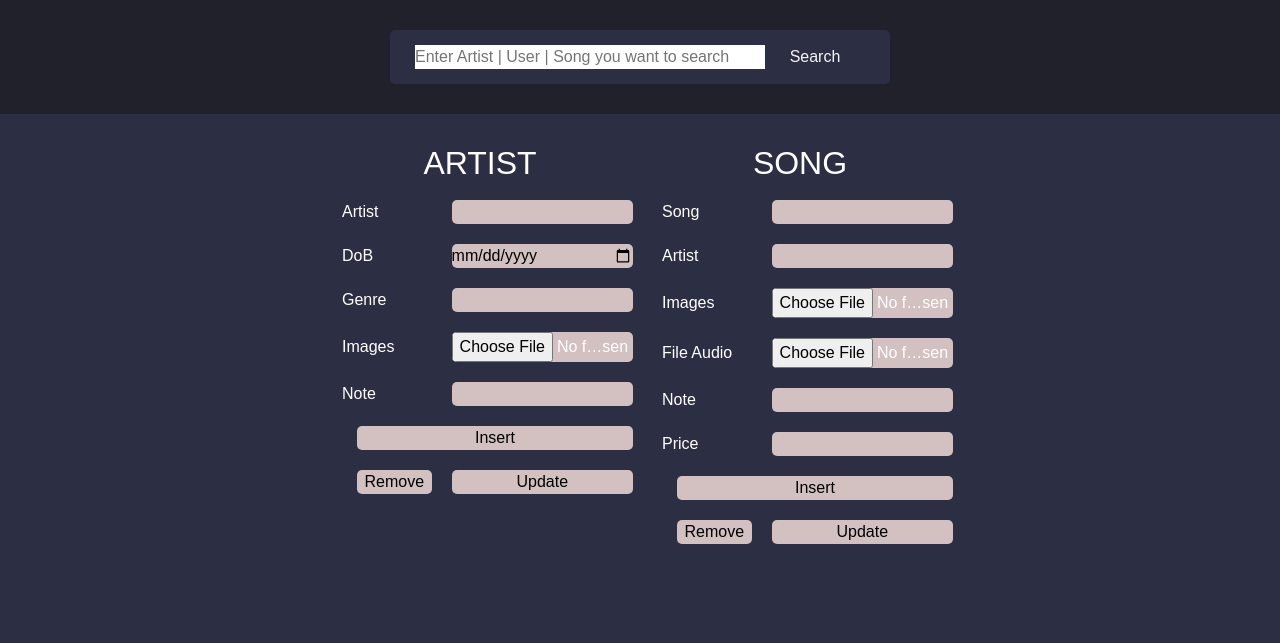
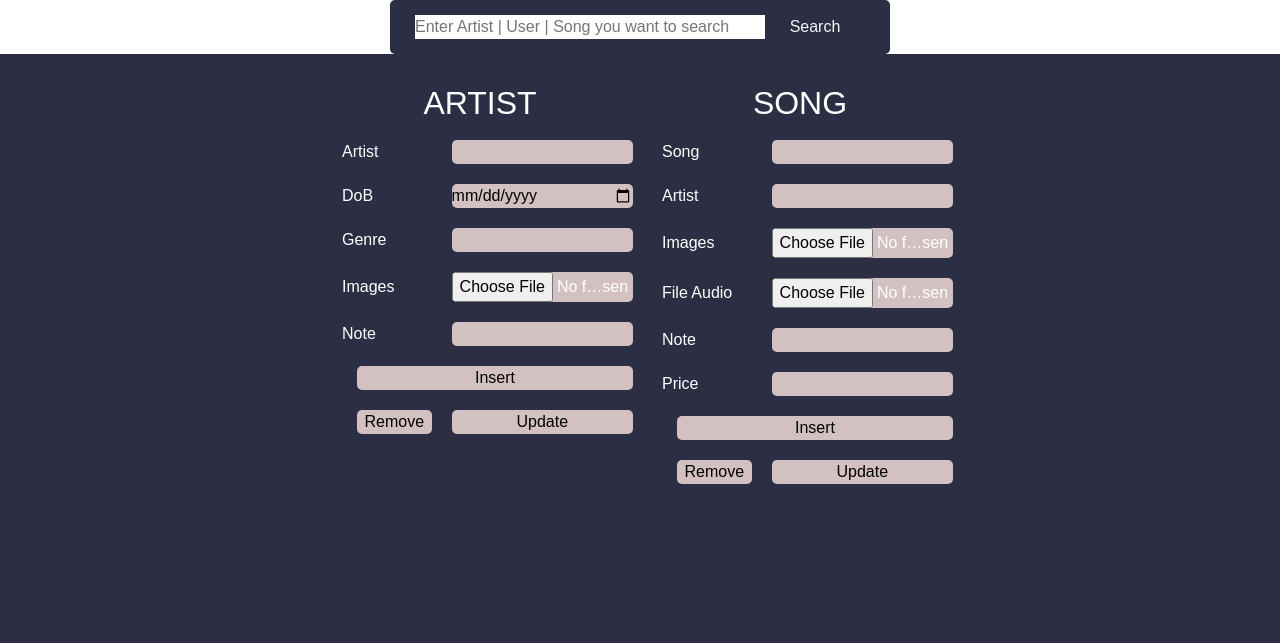
Before and after one commit to TunnieTek/CloudComputing, a PHP site: page /user-song.php in a window 1280 px wide. Shown: the top 643 px of the page. Run offline with PHP 8.4, Linux system fonts and the light colour scheme.

Commit message:
update admin|vers 0.0.1

```diff
--- a/admin.css
+++ b/admin.css
@@ -16,14 +16,7 @@ a {
     text-decoration: none;
 }
 
-header {
-    background-color: #20212a;
-    color: whitesmoke;
-    padding-bottom: 30px;
-    padding-top: 30px;
-    justify-content: center;
-    display: flex;
-}
+
 
 header input {
     width: 400px;
```
